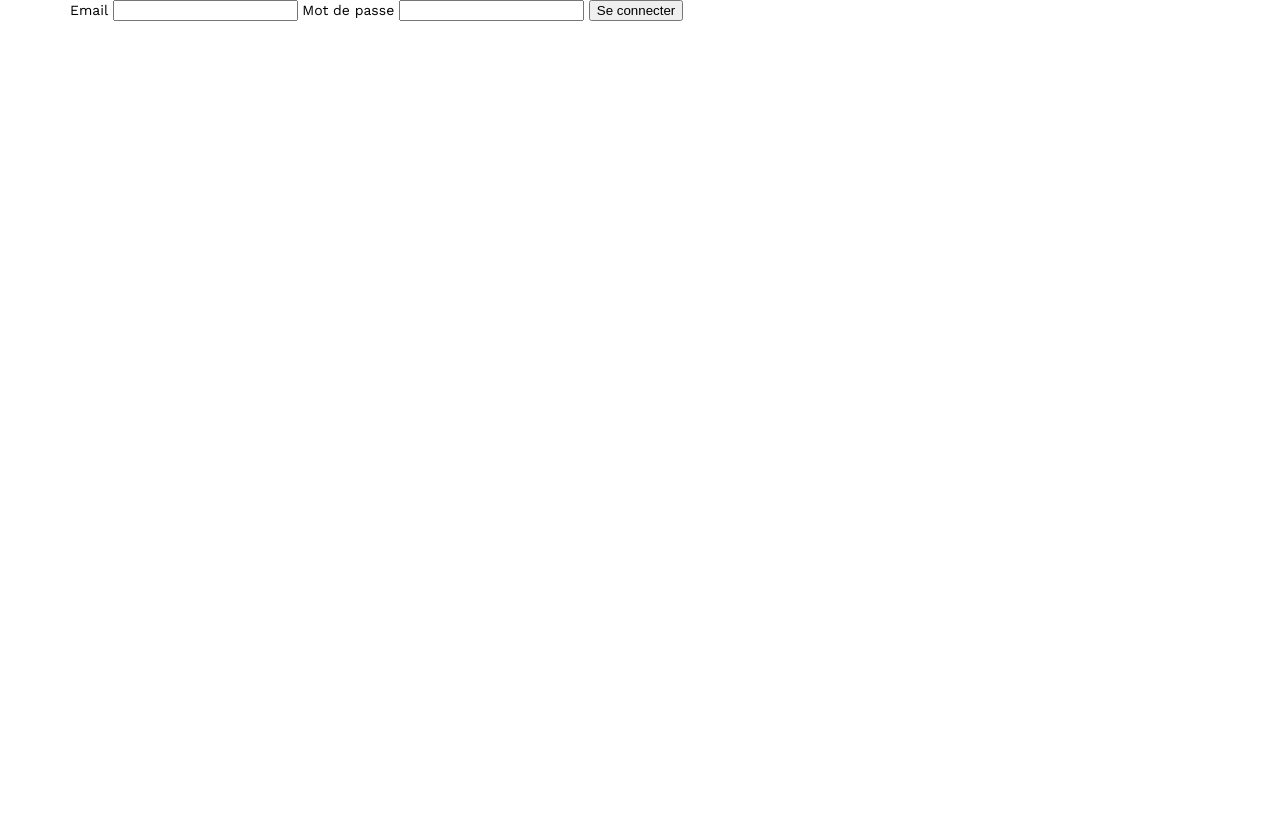
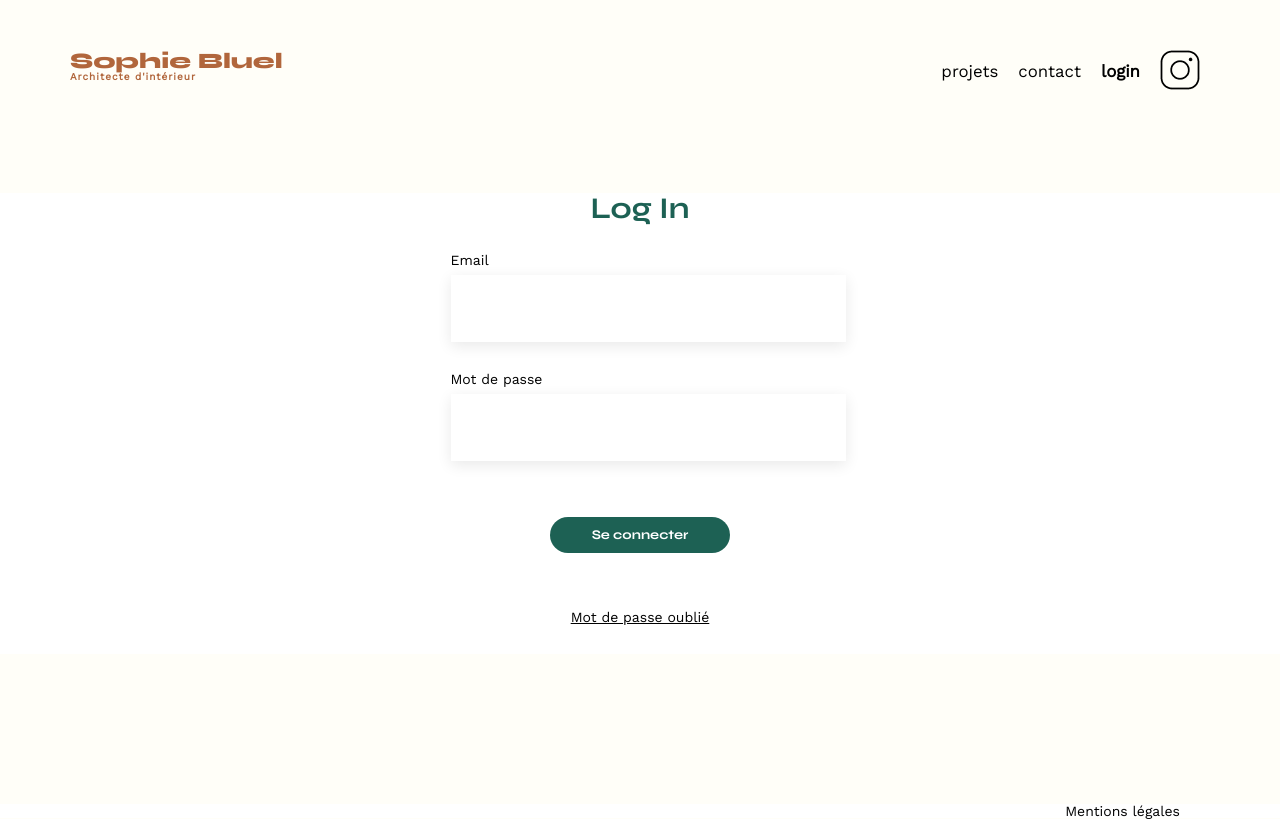
Before and after one commit to La-Kiks/simple-JS, a plain HTML site: page FrontEnd/login.html in a window 1280 px wide. Drawn offline with nearby package versions, Linux system fonts and the light colour scheme.

Commit message:
Login styling

```diff
--- a/FrontEnd/assets/style.css
+++ b/FrontEnd/assets/style.css
@@ -3,43 +3,126 @@
    License: none (public domain)
 */
 
-html, body, div, span, applet, object, iframe,
-h1, h2, h3, h4, h5, h6, p, blockquote, pre,
-a, abbr, acronym, address, big, cite, code,
-del, dfn, em, img, ins, kbd, q, s, samp,
-small, strike, strong, sub, sup, tt, var,
-b, u, i, center,
-dl, dt, dd, ol, ul, li,
-fieldset, form, label, legend,
-table, caption, tbody, tfoot, thead, tr, th, td,
-article, aside, canvas, details, embed,
-figure, figcaption, footer, header, hgroup,
-menu, nav, output, ruby, section, summary,
-time, mark, audio, video {
+html,
+body,
+div,
+span,
+applet,
+object,
+iframe,
+h1,
+h2,
+h3,
+h4,
+h5,
+h6,
+p,
+blockquote,
+pre,
+a,
+abbr,
+acronym,
+address,
+big,
+cite,
+code,
+del,
+dfn,
+em,
+img,
+ins,
+kbd,
+q,
+s,
+samp,
+small,
+strike,
+strong,
+sub,
+sup,
+tt,
+var,
+b,
+u,
+i,
+center,
+dl,
+dt,
+dd,
+ol,
+ul,
+li,
+fieldset,
+form,
+label,
+legend,
+table,
+caption,
+tbody,
+tfoot,
+thead,
+tr,
+th,
+td,
+article,
+aside,
+canvas,
+details,
+embed,
+figure,
+figcaption,
+footer,
+header,
+hgroup,
+menu,
+nav,
+output,
+ruby,
+section,
+summary,
+time,
+mark,
+audio,
+video {
   margin: 0;
   padding: 0;
   border: 0;
   font-size: 100%;
   font: inherit;
   vertical-align: baseline;
+  text-decoration: inherit;
+  color: inherit;
 }
 /* HTML5 display-role reset for older browsers */
-article, aside, details, figcaption, figure,
-footer, header, hgroup, menu, nav, section {
+article,
+aside,
+details,
+figcaption,
+figure,
+footer,
+header,
+hgroup,
+menu,
+nav,
+section {
   display: block;
 }
 body {
   line-height: 1;
 }
-ol, ul {
+ol,
+ul {
   list-style: none;
 }
-blockquote, q {
+blockquote,
+q {
   quotes: none;
 }
-blockquote:before, blockquote:after,
-q:before, q:after {
-	content: '';
+blockquote:before,
+blockquote:after,
+q:before,
+q:after {
+  content: "";
   content: none;
 }
 table {
@@ -49,46 +132,44 @@ table {
 /** end reset css**/
 body {
   max-width: 1140px;
-	margin:auto;
-	font-family: 'Work Sans' ;
+  margin: auto;
+  font-family: "Work Sans";
   font-size: 14px;
 }
 header {
   display: flex;
   justify-content: space-between;
-	margin: 50px 0
+  margin: 50px 0;
 }
 section {
-	margin: 50px 0
+  margin: 50px 0;
 }
 
-h1{
+h1 {
   display: flex;
   flex-direction: column;
-	font-family: 'Syne';
+  font-family: "Syne";
   font-size: 22px;
   font-weight: 800;
-	color: #B1663C
+  color: #b1663c;
 }
 
 h1 > span {
-	font-family: 'Work Sans';
-	font-size:10px;
+  font-family: "Work Sans";
+  font-size: 10px;
   letter-spacing: 0.1em;
-;
 }
 
-h2{
-	font-family: 'Syne';
+h2 {
+  font-family: "Syne";
   font-weight: 700;
   font-size: 30px;
-	color: #1D6154
+  color: #1d6154;
 }
 nav ul {
   display: flex;
   align-items: center;
   list-style-type: none;
-
 }
 nav li {
   padding: 0 10px;
@@ -96,14 +177,14 @@ nav li {
 }
 
 li:hover {
-	color: #B1663C;
+  color: #b1663c;
 }
 #introduction {
   display: flex;
   align-items: center;
 }
 #introduction figure {
-	flex: 1
+  flex: 1;
 }
 #introduction img {
   display: block;
@@ -112,7 +193,7 @@ li:hover {
 }
 
 #introduction article {
-	flex: 1
+  flex: 1;
 }
 #introduction h2 {
   margin-bottom: 1em;
@@ -125,6 +206,38 @@ li:hover {
   text-align: center;
   margin-bottom: 1em;
 }
+
+#filters {
+  margin: auto auto 48px auto;
+  padding: 0 0.5px;
+  display: flex;
+  justify-content: space-between;
+  align-items: center;
+  max-width: 585px;
+  width: 100%;
+  height: 38px;
+}
+
+#filters button {
+  border: #1d6154 solid 1px;
+  border-radius: 60px;
+  padding: 8px 16px;
+  font-family: "Syne";
+  font-weight: 700;
+  font-size: 16px;
+  color: #1d6154;
+  background-color: inherit;
+}
+
+#filters button:hover {
+  color: #b1663c;
+}
+
+#filters button.selected {
+  background-color: #1d6154;
+  color: white;
+}
+
 .gallery {
   width: 100%;
   display: grid;
@@ -135,7 +248,6 @@ li:hover {
 
 .gallery img {
   width: 100%;
-
 }
 #contact {
   width: 50%;
@@ -143,14 +255,13 @@ margin: auto;
 }
 #contact > * {
   text-align: center;
-
 }
-#contact h2{
+#contact h2 {
   margin-bottom: 20px;
 }
 #contact form {
   text-align: left;
-	margin-top:30px;
+  margin-top: 30px;
   display: flex;
   flex-direction: column;
 }
@@ -169,19 +280,105 @@ margin: auto;
   box-shadow: 0px 4px 14px rgba(0, 0, 0, 0.09);
 }
 
-input[type="submit"]{
-	font-family: 'Syne';
+input[type="submit"] {
+  font-family: "Syne";
   font-weight: 700;
   color: white;
-	background-color: #1D6154;
-	margin : 2em auto ;
+  background-color: #1d6154;
+  margin: 2em auto;
   width: 180px;
   text-align: center;
-	border-radius: 60px ;
+  border-radius: 60px;
 }
 
 footer nav ul {
   display: flex;
   justify-content: flex-end;
-	margin: 2em
+  margin: 2em;
 }
+
+strong {
+  font-weight: bold;
+}
+
+.login-background {
+  background-color: #fffef8;
+  width: 100%;
+  max-width: 1440px;
+  height: 100vh;
+  margin: auto;
+  display: flex;
+  flex-direction: column;
+  justify-content: space-between;
+}
+
+.login-header {
+  max-width: 1140px;
+  width: 100%;
+  display: flex;
+  justify-content: space-between;
+  margin: 50px auto;
+}
+
+#login,
+#login-form {
+  background-color: #fff;
+  display: flex;
+  flex-direction: column;
+  align-items: center;
+  justify-content: space-around;
+  width: 100%;
+  gap: 30px;
+}
+
+.form-label {
+  max-width: 379px;
+  width: 100%;
+  margin: auto;
+  display: flex;
+  flex-direction: column;
+  justify-content: center;
+  gap: 8px;
+}
+
+.form-input {
+  width: 100%;
+  max-width: 379px;
+  height: 51px;
+  padding: 8px;
+  background-color: white;
+  border: none;
+  box-shadow: 0 4px 14px rgba(0, 0, 0, 0.09);
+}
+
+.form-submit {
+  font-family: "Syne";
+  font-weight: 700;
+  color: white;
+  background-color: #1d6154;
+  margin: 2em auto;
+  width: 180px;
+  height: 36px;
+  text-align: center;
+  border-radius: 60px;
+  border: none;
+  cursor: pointer;
+}
+
+.pwd-forgotten {
+  text-decoration: underline;
+}
+
+.login-footer {
+  display: flex;
+  justify-content: end;
+  align-items: center;
+  margin-top: 100px;
+  width: 100%;
+  height: 60px;
+  background-color: white;
+}
+
+.mentions {
+  margin-right: 100px;
+}
--- a/FrontEnd/login.html
+++ b/FrontEnd/login.html
@@ -14,22 +14,43 @@
     <script src="./assets/login.js" defer></script>
 </head>
 
-<body>
+<body class="login-background">
+    <header class="login-header">
+        <h1>Sophie Bluel <span>Architecte d'intérieur</span></h1>
+        <nav>
+            <ul>
+                <li>projets</li>
+                <li>contact</li>
+                <a href="login.html" id="login-link">
+                    <li><strong>login</strong></li>
+                </a>
+                <li><img src="./assets/icons/instagram.png" alt="Instagram"></li>
+            </ul>
+        </nav>
+    </header>
+    <section id="login">
+        <h2>Log In</h2>
         <form id="login-form">
-        <label>
+            <label class="form-label">
                 Email
-            <input type="email" id="email" required>
+                <input class="form-input" type="email" id="email" required>
             </label>
 
-        <label>
+            <label class="form-label">
                 Mot de passe
-            <input type="password" id="password" required>
+                <input class="form-input" type="password" id="password" required>
             </label>
 
-        <button type="submit">Se connecter</button>
+            <button class="form-submit" type="submit">Se connecter</button>
         </form>
 
+        <a class="pwd-forgotten" href="#">Mot de passe oublié</a>
+
         <p id="error-message"></p>
+    </section>
+    <footer class="login-footer">
+        <a class="mentions" href="#">Mentions légales</a>
+    </footer>
 </body>
 
 </html>
```
Lines whose indentation alone changed are shown as unchanged.
